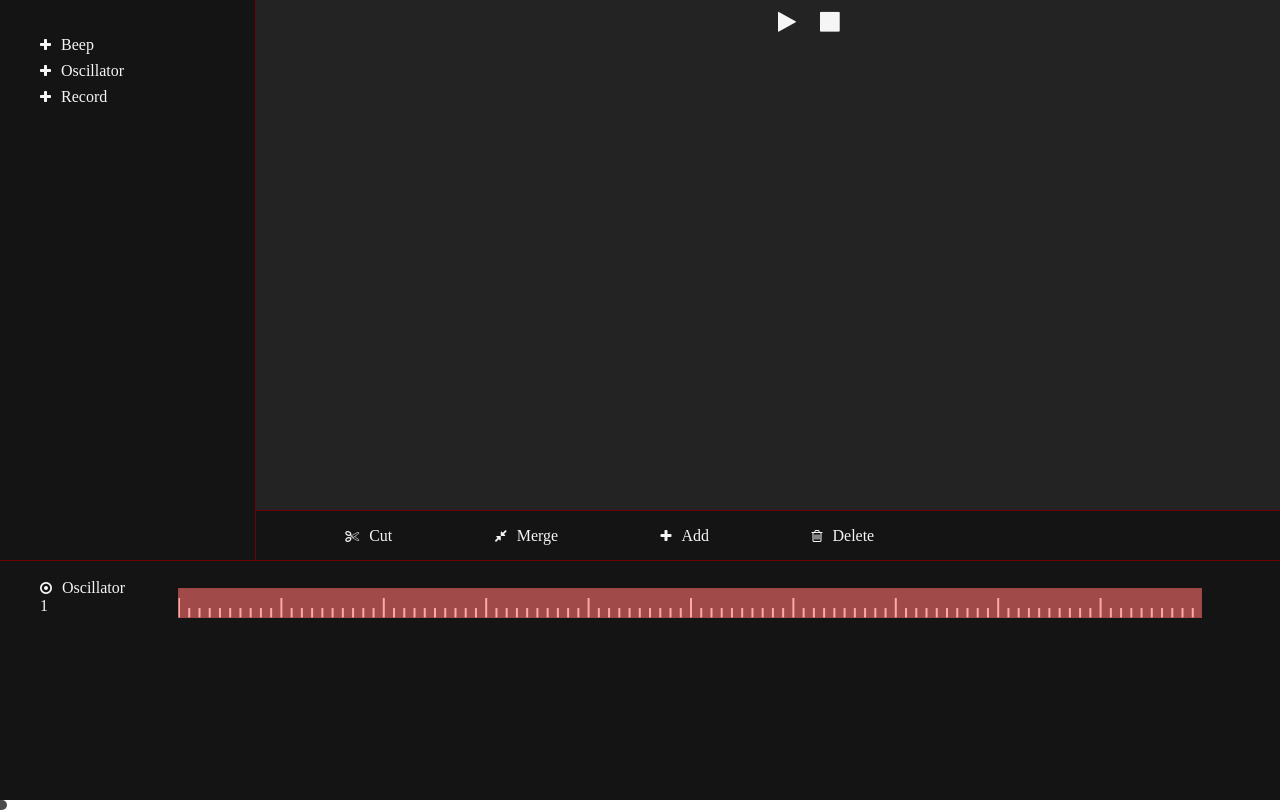
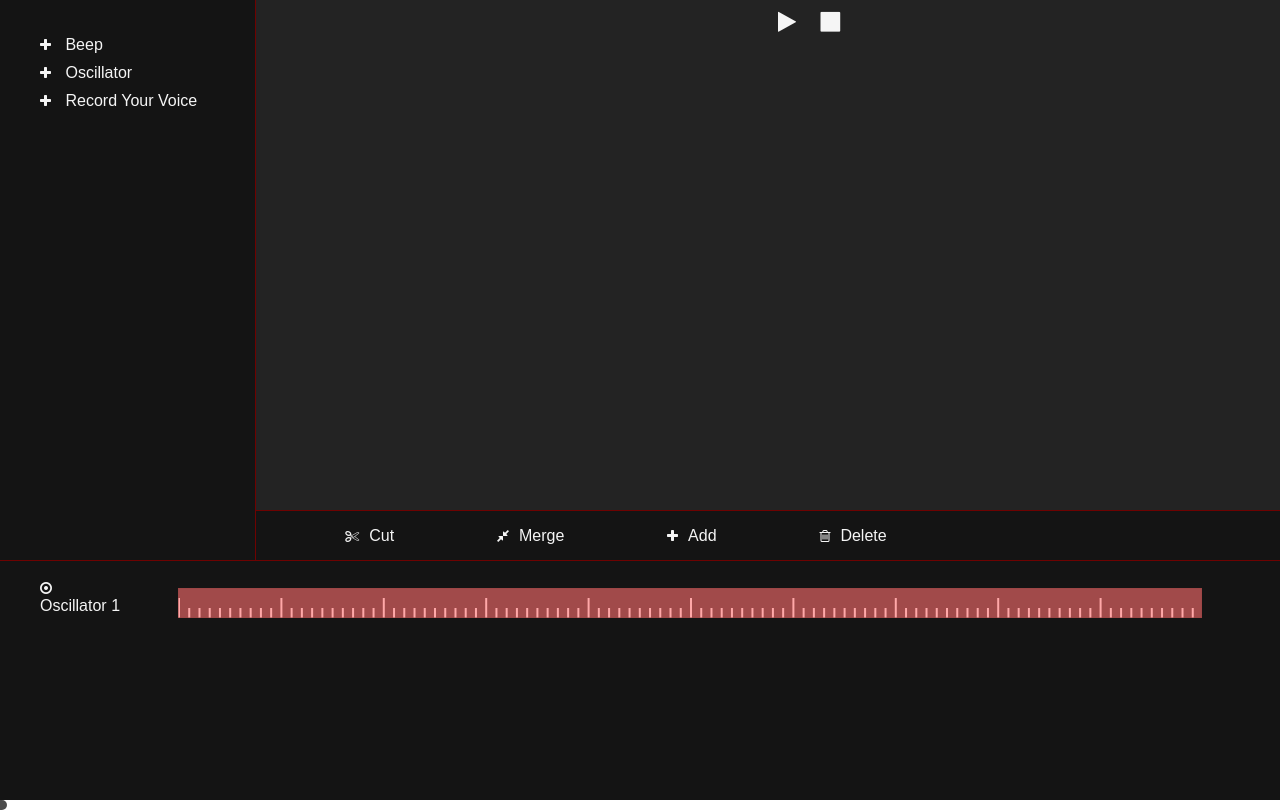
Before and after one commit to mdibaiee/RingRangRong, a website: page app/index.html in a window 1280 px wide. Both pictures are taken after a click on the item "Oscillator". Drawn offline with Linux system fonts and the light colour scheme.

Commit message:
small fixes

```diff
--- a/app/css/main.less
+++ b/app/css/main.less
@@ -14,7 +14,7 @@ html, body {
   width: 100%;
   height: 100%;
   color: @text;
-  font-family: 'Ubuntu';
+  font-family: 'Ubuntu', sans-serif;
 }
 
 .fa::before {
@@ -37,3 +37,7 @@ ul {
 .hidden {
   display: none;
 }
+
+.tools li {
+  display: inline-block;
+}
--- a/app/index.html
+++ b/app/index.html
@@ -8,9 +8,18 @@
 <body>
   <aside id='controls'>
     <ul>
-      <li class='fa fa-plus' id='add-beep' data-modal>Beep</li>
-      <li class='fa fa-plus' id='add-oscillator'>Oscillator</li>
-      <li class='fa fa-plus' id='add-stream'>Record</li>
+      <li id='add-beep' data-modal>
+        <i class='fa fa-plus'></i>
+        Beep
+      </li>
+      <li id='add-oscillator'>
+        <i class='fa fa-plus'></i>
+        Oscillator
+      </li>
+      <li id='add-stream'>
+        <i class='fa fa-plus'></i>
+        Record Your Voice
+      </li>
     </ul>
     <div id='properties'></div>
   </aside>
@@ -25,10 +34,10 @@
 
     <div class='tools'>
       <ul>
-        <li class='fa fa-scissors'>Cut</li>
-        <li class='fa fa-compress'>Merge</li>
-        <li class='fa fa-plus'>Add</li>
-        <li class='fa fa-trash-o'>Delete</li>
+        <li><i class='fa fa-scissors'></i>Cut</li>
+        <li><i class='fa fa-compress'></i>Merge</li>
+        <li><i class='fa fa-plus'></i>Add</li>
+        <li><i class='fa fa-trash-o'></i>Delete</li>
       </ul>
     </div>
   </section>
--- a/app/js/audio.js
+++ b/app/js/audio.js
@@ -14,9 +14,10 @@
 
     let $audio = $('#audio-'+id);
     if(!$audio.length) {
-      $audio = $('<audio id="audio' + id + '" src="/app/beeps/' + id + '.mp3"></audio>');
+      $audio = $('<audio></audio>');
       let audio = $audio.get(0);
-      audio.src = '/app/beeps/' + id + '.mp3';
+      audio.id = 'audio' + id;
+      audio.src = location.pathname + '/beeps/' + id + '.mp3';
       audio.loop = true;
       $audio.on('canplay', e => {
         audio.play();
--- a/app/js/build.js
+++ b/app/js/build.js
@@ -145,9 +145,10 @@ navigator.getUserMedia = navigator.getUserMedia || navigator.webkitGetUserMedia
     var $audio = $("#audio-" + id);
     if (!$audio.length) {
       (function () {
-        $audio = $("<audio id=\"audio" + id + "\" src=\"/app/beeps/" + id + ".mp3\"></audio>");
+        $audio = $("<audio></audio>");
         var audio = $audio.get(0);
-        audio.src = "/app/beeps/" + id + ".mp3";
+        audio.id = "audio" + id;
+        audio.src = location.pathname + "/beeps/" + id + ".mp3";
         audio.loop = true;
         $audio.on("canplay", function (e) {
           audio.play();
@@ -182,8 +183,8 @@ navigator.getUserMedia = navigator.getUserMedia || navigator.webkitGetUserMedia
           get: function () {
             return parseInt(Math.round(gain.gain.value * 100));
           },
-          enumerable: true,
-          configurable: true
+          configurable: true,
+          enumerable: true
         }
       })
     };
@@ -236,8 +237,8 @@ navigator.getUserMedia = navigator.getUserMedia || navigator.webkitGetUserMedia
           get: function () {
             return oscillator.frequency.value;
           },
-          enumerable: true,
-          configurable: true
+          configurable: true,
+          enumerable: true
         },
         detune: {
           set: function (value) {
@@ -248,8 +249,8 @@ navigator.getUserMedia = navigator.getUserMedia || navigator.webkitGetUserMedia
           get: function () {
             return oscillator.detune.value;
           },
-          enumerable: true,
-          configurable: true
+          configurable: true,
+          enumerable: true
         },
         type: {
           set: function (value) {
@@ -260,8 +261,8 @@ navigator.getUserMedia = navigator.getUserMedia || navigator.webkitGetUserMedia
           get: function () {
             return oscillator.type;
           },
-          enumerable: true,
-          configurable: true
+          configurable: true,
+          enumerable: true
         },
         volume: {
           set: function (value) {
@@ -272,8 +273,8 @@ navigator.getUserMedia = navigator.getUserMedia || navigator.webkitGetUserMedia
           get: function () {
             return parseInt(Math.round(gain.gain.value * 100));
           },
-          enumerable: true,
-          configurable: true
+          configurable: true,
+          enumerable: true
         }
       }) };
 
@@ -340,8 +341,8 @@ navigator.getUserMedia = navigator.getUserMedia || navigator.webkitGetUserMedia
                 get: function () {
                   return parseInt(Math.round(gain.gain.value * 100));
                 },
-                enumerable: true,
-                configurable: true
+                configurable: true,
+                enumerable: true
               }
             })
           };
--- a/package.json
+++ b/package.json
@@ -1,5 +1,5 @@
 {
-  "name": "Ring Rang Rong",
+  "name": "RingRangRong",
   "version": "1.0.0",
   "description": "",
   "main": "index.js",
@@ -14,6 +14,7 @@
   },
   "devDependencies": {
     "grunt-babel": "^4.0.0",
+    "grunt-contrib-clean": "^0.6.0",
     "grunt-contrib-concat": "^0.5.1",
     "grunt-contrib-less": "^1.0.0",
     "grunt-contrib-requirejs": "^0.4.4",
```
Also changed, not shown: app/css/main.css, 1 other file.
